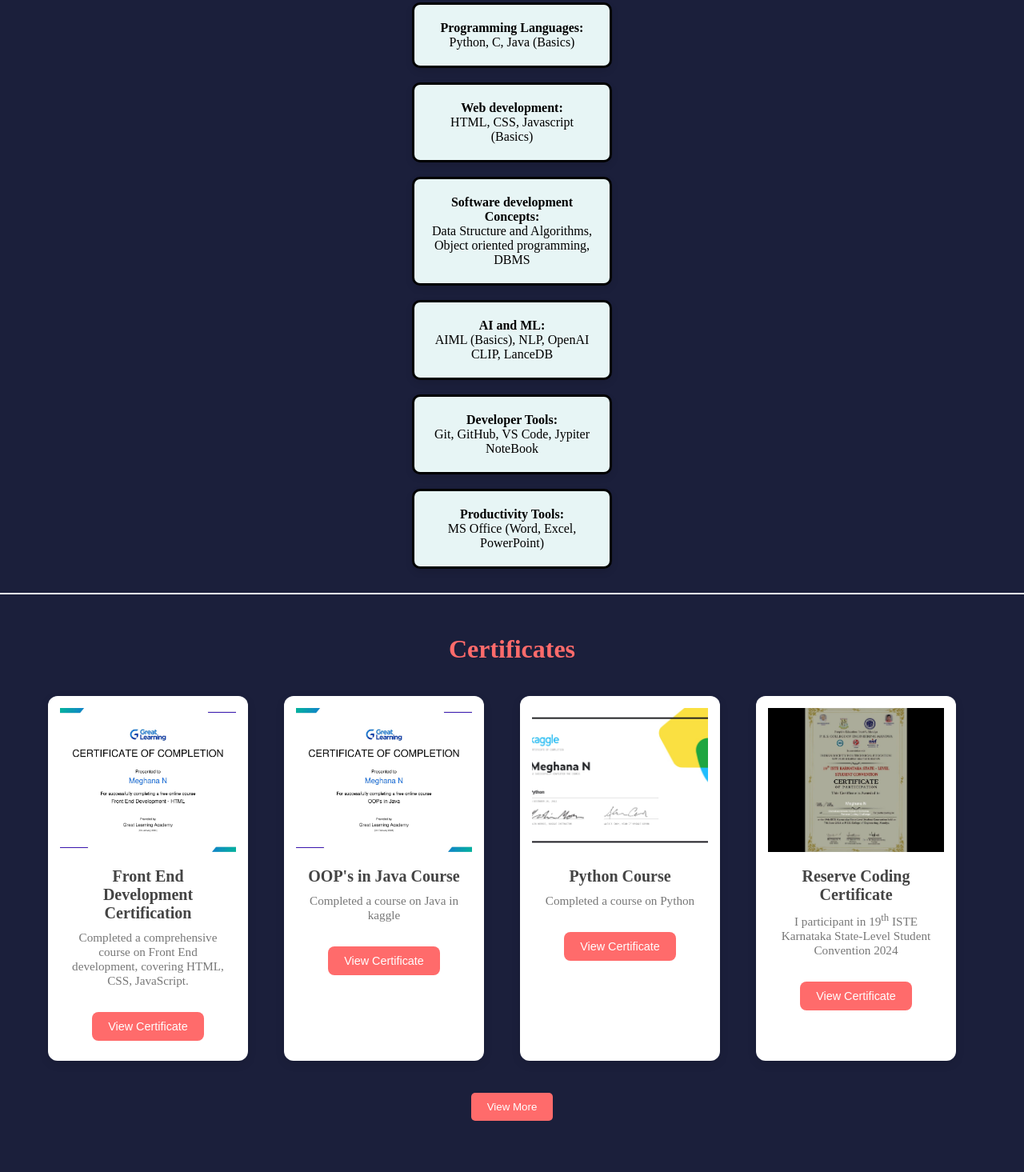
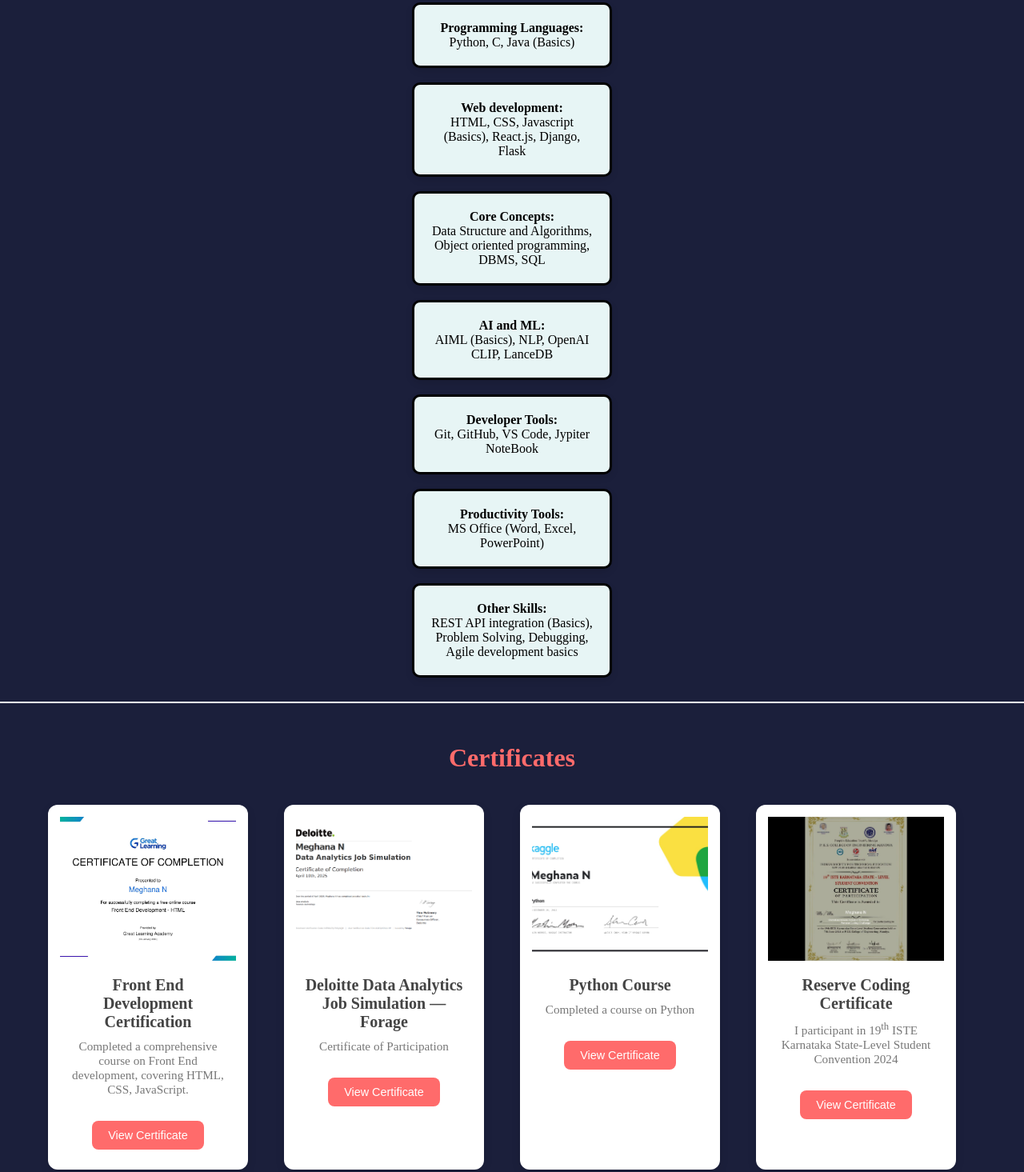
Before and after one commit to Meghanna-N/Personal-Portfolio, a plain HTML site: page index.html in a window 1280 px wide. Shown: the part 1150-2615 px from the top of the page at 80% size. Drawn offline with Linux system fonts and the light colour scheme.

Commit message:
index.html

```diff
--- a/index.html
+++ b/index.html
@@ -104,12 +104,12 @@
                     <div class="skill">
 
                         <p><strong>Web development:</strong></p>
-                        <p>HTML, CSS, Javascript (Basics)</p>
+                        <p>HTML, CSS, Javascript (Basics), React.js, Django, Flask</p>
                     </div>
                     <br>
                     <div class="skill">
-                        <p><strong>Software development Concepts:</strong></p>
-                        <p>Data Structure and Algorithms, Object oriented programming, DBMS</p>
+                        <p><strong>Core Concepts:</strong></p>
+                        <p>Data Structure and Algorithms, Object oriented programming, DBMS, SQL</p>
                     </div>
                     <br>
                     <div class="skill">
@@ -125,6 +125,11 @@
                     <div class="skill">
                         <p><strong>Productivity Tools:</strong></p>
                         <p>MS Office (Word, Excel, PowerPoint)</p>
+                    </div>
+                    <br>
+                    <div class="skill">
+                        <p><strong>Other Skills:</strong></p>
+                        <p>REST API integration (Basics), Problem Solving, Debugging, Agile development basics</p>
                     </div>
                 </center>
             </div>
@@ -143,10 +148,10 @@
                 </div>
                 <!-- Certificate Card 2 -->
                 <div class="certificate-card">
-                    <img src="images/op.jpg" alt="JavaScript Advanced Course">
-                    <h3>OOP's in Java Course</h3>
-                    <p>Completed a course on Java in kaggle</p>
-                    <button class="view-certificate-btn" onclick="openModal('images/op.jpg')">View Certificate</button>
+                    <img src="images/Data.png" alt="JavaScript Advanced Course">
+                    <h3>Deloitte Data Analytics Job Simulation — Forage</h3>
+                    <p>Certificate of Participation</p>
+                    <button class="view-certificate-btn" onclick="openModal('images/Data.png')">View Certificate</button>
                 </div>
 
                 <div class="certificate-card">
@@ -160,7 +165,7 @@
                     <img src="images/re.jpg" alt="JavaScript Advanced Course">
                     <h3>Reserve Coding Certificate</h3>
                     <p>I participant in 19<sup>th</sup> ISTE Karnataka State-Level Student Convention 2024</p>
-                    </p>
+
                     <button class="view-certificate-btn" onclick="openModal('images/re.jpg')">View Certificate</button>
                 </div>
             </div>
@@ -168,10 +173,10 @@
 
     <div class="certificates-container" id="more-certificates" style="display: none;">
         <div class="certificate-card">
-            <img src="images/Data.png" alt="New Certificate">
+            <img src="images/op.jpg" alt="New Certificate">
             <h3>Certificate of Participation</h3>
-            <p>Deloitte Data Analytics Job Simulation — Forage</p>
-            <button class="view-certificate-btn" onclick="openModal('images/Data.png')">View Certificate</button>
+            <p>OOP's in Java Course</p>
+            <button class="view-certificate-btn" onclick="openModal('images/op.jpg')">View Certificate</button>
         </div>
         <div class="certificate-card">
             <img src="images/web design.png" alt="New Certificate">
```
